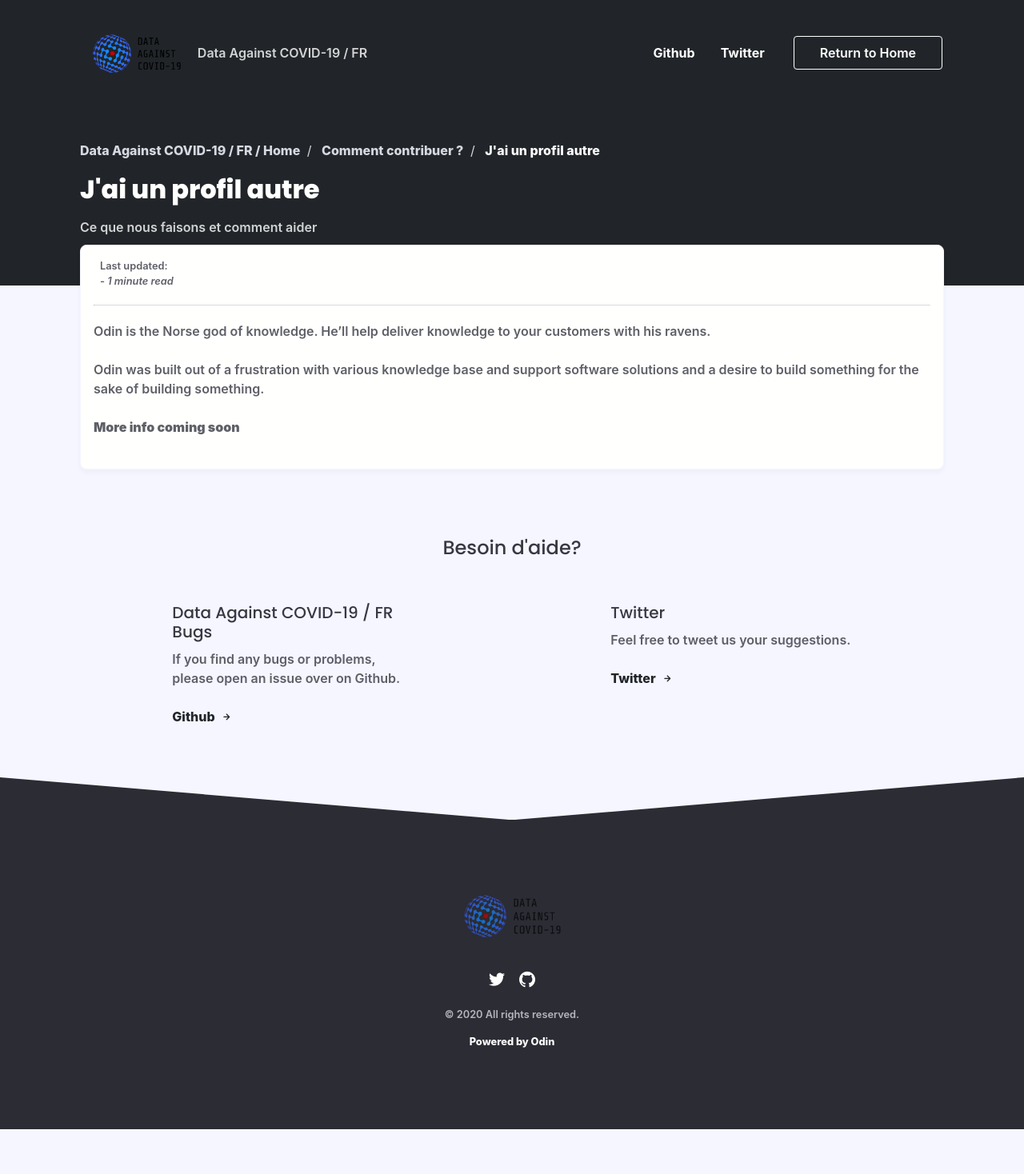
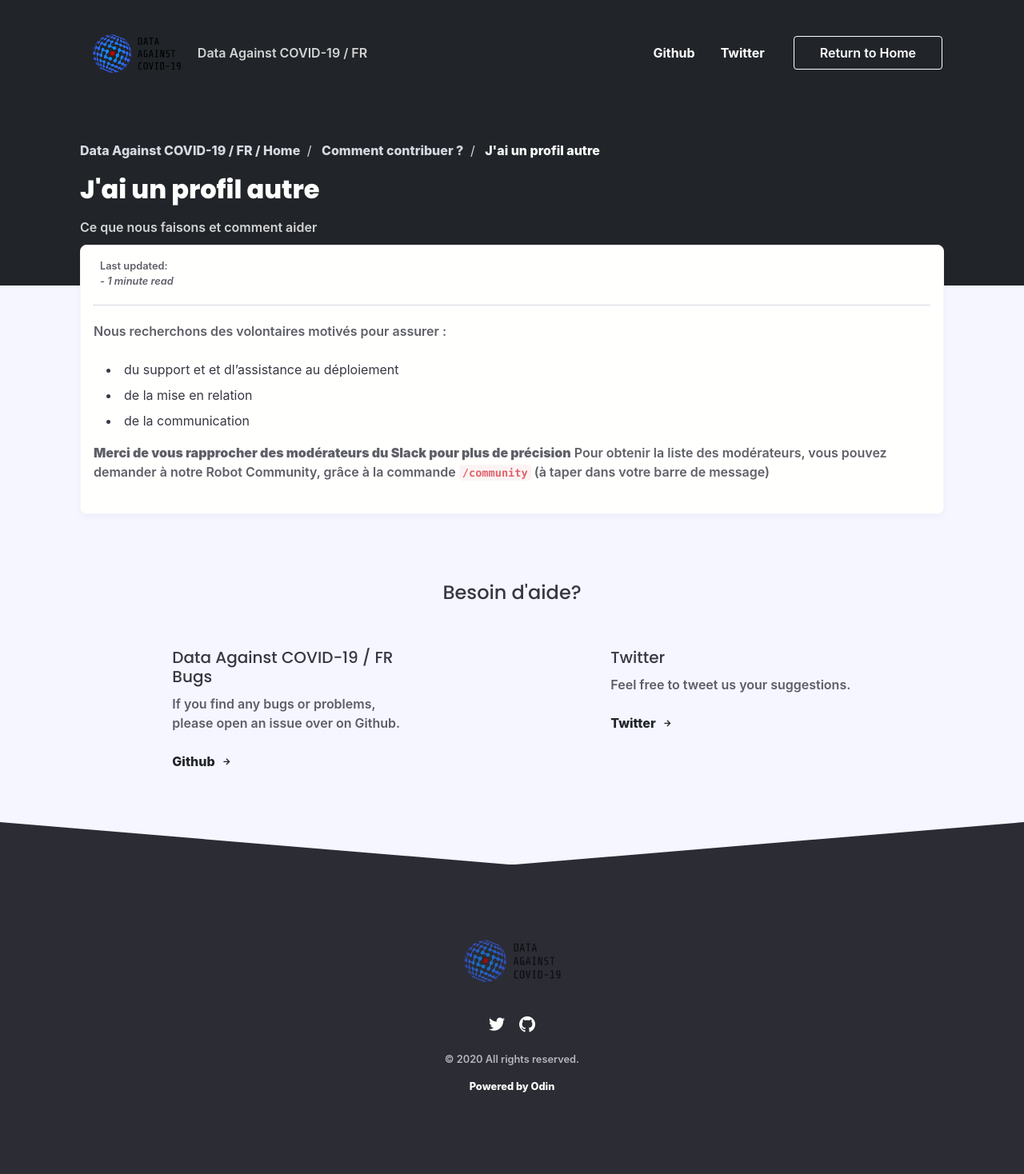
Before and after one commit to opencovid19-fr/opencovid19-fr.github.io, a Jekyll site: the page built from _posts/Comment contribuer/2020-03-15-je-suis-autre.md, in a window 1280 px wide. Shown: the whole page at 80% size. Built offline with Jekyll 4.4.1, drawn with Linux system fonts in a browser that asks for light colours; nearby versions of some CDN libraries; some web fonts are replaced; comment, search, counter and statistics services are not loaded; before the commit the page ends 1412 px from its top, so only the background shows below that.

Commit message:
Update 2020-03-15-je-suis-autre.md

```diff
--- a/_posts/Comment contribuer/2020-03-15-je-suis-autre.md
+++ b/_posts/Comment contribuer/2020-03-15-je-suis-autre.md
@@ -9,8 +9,10 @@ short-description: Ce que nous faisons et comment aider
 
 -----
 
-Odin is the Norse god of knowledge. He'll help deliver knowledge to your customers with his ravens.
+Nous recherchons des volontaires motivés pour assurer :
+- du support et et dl'assistance au déploiement
+- de la mise en relation
+- de la communication
 
-Odin was built out of a frustration with various knowledge base and support software solutions and a desire to build something for the sake of building something.
-
-**More info coming soon**
+**Merci de vous rapprocher des modérateurs du Slack pour plus de précision**
+Pour obtenir la liste des modérateurs, vous pouvez demander à notre Robot Community, grâce à la commande `/community` (à taper dans votre barre de message)
```
